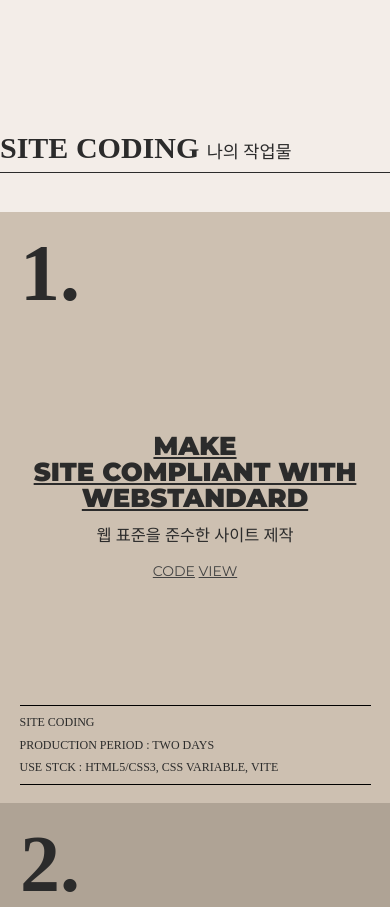
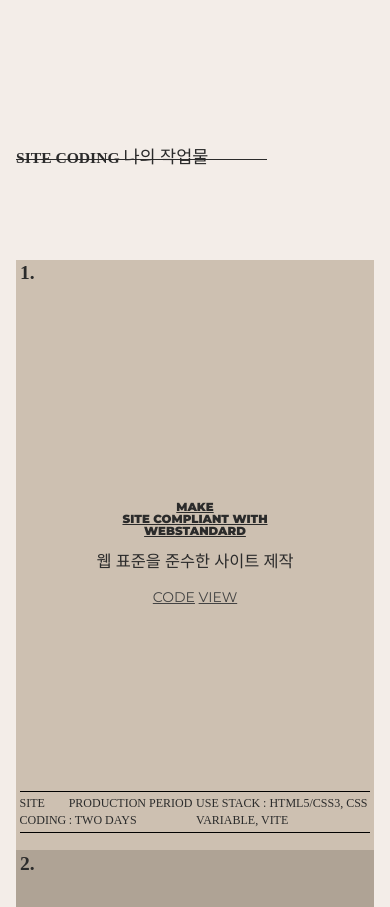
Before and after one commit to kkang77/port2026-vite, a website built with Vite: page src/index.html in a window 390 px wide. Shown: the part 2420-3327 px from the top of the page. Built offline with nearby package versions, Linux system fonts and the light colour scheme; a small style sheet from the web is missing; a web font is replaced by a local one.

Commit message:
사이트영역 완료

```diff
--- a/src/assets/css/section/site.css
+++ b/src/assets/css/section/site.css
@@ -1,4 +1,4 @@
-.site__innder {
+.site__inner {
     padding: 16px;
 }
 .site__title {
@@ -7,8 +7,8 @@
     left: 0;
     width: 70%;
     height: 5vw;
+    font-size: 4vw;
     font-weight: 900;
-    font-size: 4vw;
     line-height: 1.6;
     font-family: var(--mainKor-font);
     text-transform: uppercase;
@@ -21,7 +21,6 @@
     font-weight: 400;
     line-height: 2;
 }
-.site__wrap {}
 .site__item {
     height: 70vh;
     display: flex;
@@ -30,7 +29,6 @@
     flex-direction: column;
     position: sticky;
     left: 0;
-
 }
 .site__item.s1 {
     background-color: var(--subBg100);
@@ -51,13 +49,12 @@
 .site__item .num {
     font-size: 5vw;
     line-height: 1;
+    font-weight: 900;
     font-family: var(--mainNum-font);
-    font-weight: 900;
     position: absolute;
     left: 1vw;
     top: 1vw;
 }
-
 .site__item .text {
     text-align: center;
     margin-bottom: 1rem;
@@ -73,9 +70,7 @@
 .site__item .title {
     font-family: var(--mainKor-font);
     margin-bottom: 1rem;
-
 }
-.site__item .btn {}
 .site__item .btn a {
     text-decoration: underline;
     text-transform: uppercase;
@@ -90,13 +85,12 @@
     position: absolute;
     left: 0;
     bottom: 3%;
+    width: 98%;
+    margin-left: 1%;
     border-top: 1px solid var(--black);
     border-bottom: 1px solid var(--black);
-    width: 98%;
-    margin-left: 1%;
     display: flex;
     justify-content: space-between;
-
 }
 .site__item .info span {
     font-family: var(--mainKor-font);
@@ -104,41 +98,3 @@
     padding: 3px 0;
     text-transform: uppercase;
 }
-
-@media (max-width: 800px){
-    .site__title {
-        width: 100%;
-        height: auto;
-        top: 68px;
-        font-size: 30px;
-        margin-bottom: 10vw;
-        background-color: var(--mainBg-color);
-        z-index: 1000;
-    }
-    .site__item.s1 {
-        top: 140px;
-    }
-    .site__item.s2 {
-        top: 160px;
-    }
-    .site__item.s3 {
-        top: 180px;
-    }
-    .site__item.s4 {
-        top: 200px;
-    }
-}
-.site__item .num {
-    font-size: 80px;
-    left: 20px;
-    top: 21px;
-}
-.site__item .text > div {
-    font-size: 26px;
-}
-.site__item .info {
-    flex-direction: column;
-    width: 90%;
-    margin-left: 5%;
-    padding: 5px 0;
-}
--- a/src/index.html
+++ b/src/index.html
@@ -144,13 +144,13 @@
                         </div>
                         <h3 class="title">웹 표준을 준수한 사이트 제작</h3>
                         <div class="btn">
-                            <a href="#">code</a>
-                            <a href="#">view</a>
+                            <a href="https://github.com/webstoryboy/port2023-vite">code</a>
+                            <a href="https://port2023-vite.netlify.app/">view</a>
                         </div>
                         <div class="info">
                             <span>site coding</span>
                             <span>production period : two days</span>
-                            <span>use stck : html5/css3, CSS Variable, Vite</span>
+                            <span>use stack : html5/css3, CSS Variable, Vite</span>
                         </div>
                     </article>
                     <article class="site__item s2">
```
